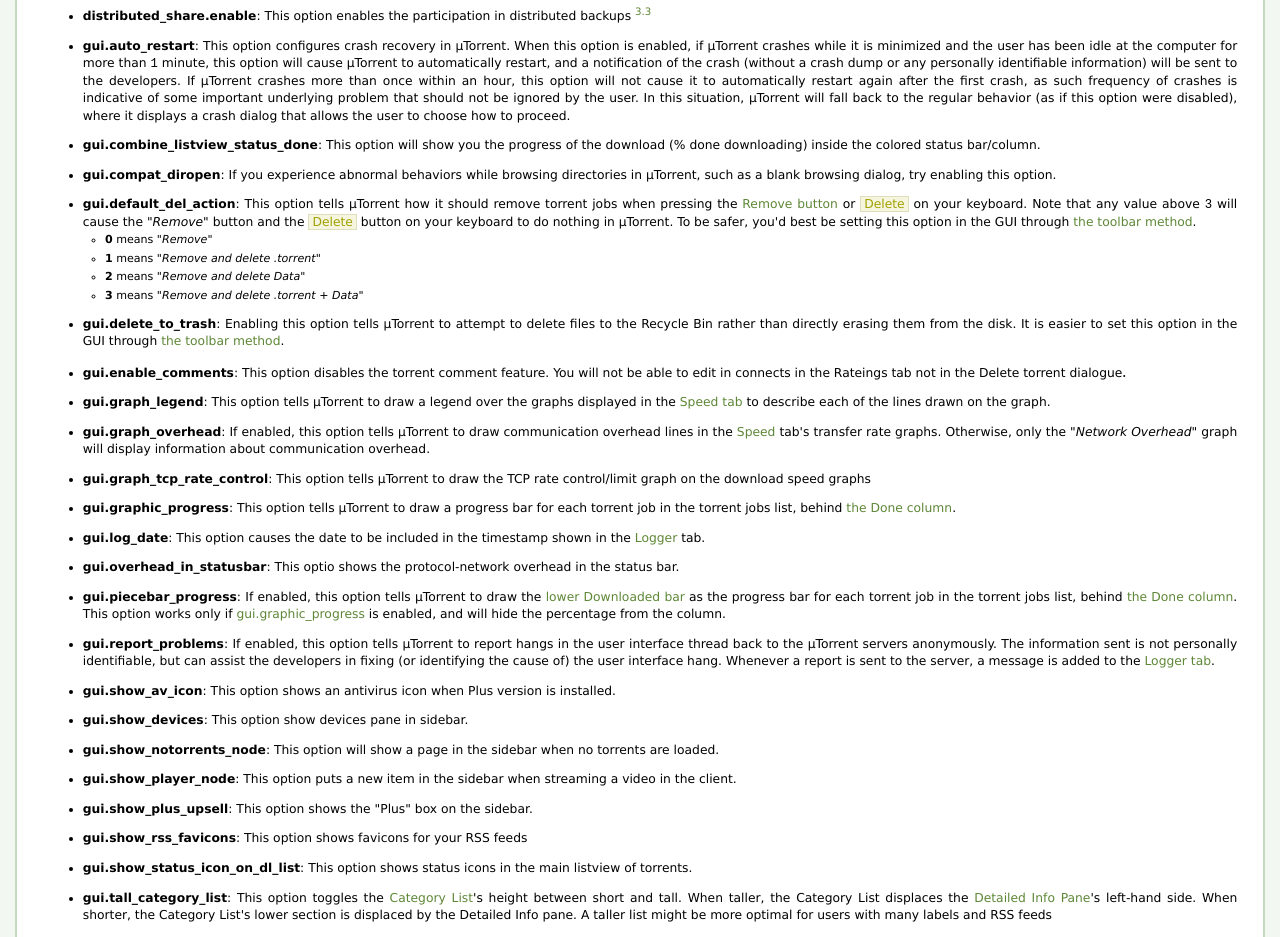
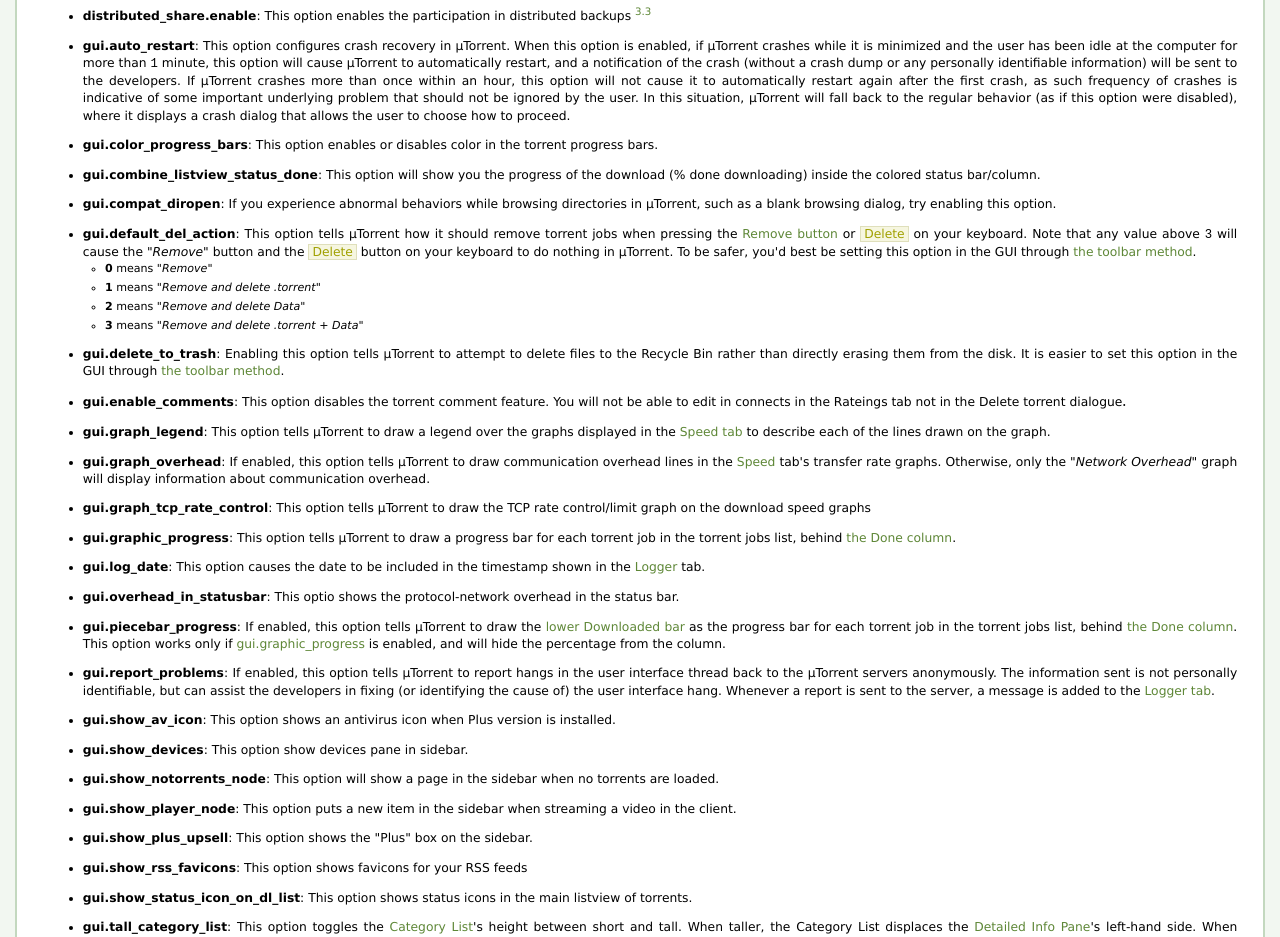
Before and after one commit to bittorrent/utorrent_help, a plain HTML site: page resources/html/AppendixA_02_12.html in a window 1280 px wide. Shown: the part 2572-3509 px from the top of the page. Drawn offline with Linux system fonts and the light colour scheme.

Commit message:
Adding gui.color_progress_bars to advanced prefs

```diff
--- a/resources/html/AppendixA_02_12.html
+++ b/resources/html/AppendixA_02_12.html
@@ -397,6 +397,9 @@ version 3.3 and above</p>
     µTorrent will fall back to the regular behavior (as if this option were
     disabled), where it displays a crash dialog that allows the user to choose
     how to proceed. </li>
+  <li><a id="gui.color_progress_bars" class="name"
+    href="#gui.color_progress_bars">gui.color_progress_bars</a>: This option enables or disables color in the torrent progress bars. <br />
+  </li>
   <li><a id="gui.compat_diropen2" class="name"
     href="#gui.compat_diropen">gui.combine_listview_status_done</a>: This
     option will show you the progress of the download (% done downloading)
```
